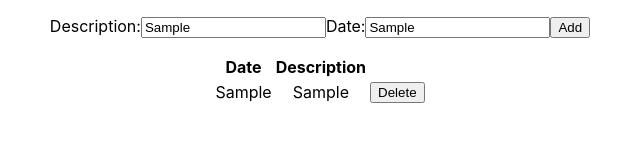
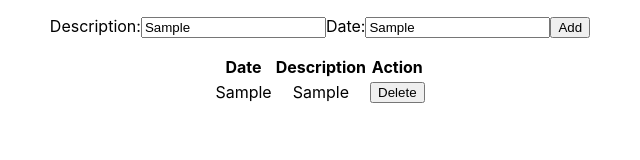
Before and after one commit to Shatteri/frontti, a React (Create React App) app: page / in a window 1280 px wide. Both pictures are taken after typing "Sample", "Sample" into the empty fields and a click on the button "Add". Shown: the top 160 px of the page, without its empty margins (320-960 px from the left). Built offline with nearby package versions, Linux system fonts and the light colour scheme.

Commit message:
komponenttien pilkkominen

```diff
--- a/src/TodoList.js
+++ b/src/TodoList.js
@@ -1,5 +1,6 @@
 import React, { useState } from 'react';
 import './App.css';
+import TodoTable from './TodoTable';
 
 function App() {
   const [desc, setDesc] = useState('');
@@ -34,25 +35,7 @@ function App() {
           <button type="submit">Add</button>
         </p>
       </form>
-      <table>
-        <thead>
-          <tr>
-            <th>Date</th>
-            <th>Description</th>
-          </tr>
-        </thead>
-        <tbody>
-          {todos.map((todo, index) => (
-            <tr key={index}>
-              <td>{todo.split(" ")[0]}</td>
-              <td>{todo.split(" ")[1]}</td>
-              <td>
-                <button onClick={() => deleteTodo(index)}>Delete</button>
-              </td>
-            </tr>
-          ))}
-        </tbody>
-      </table>
+      <TodoTable todos={todos} deleteTodo={deleteTodo} />
     </div>
   );
 }
--- /dev/null
+++ b/src/TodoTable.js
@@ -0,0 +1,28 @@
+import React from 'react';
+
+function TodoTable({ todos, deleteTodo }) {
+  return (
+    <table>
+      <thead>
+        <tr>
+          <th>Date</th>
+          <th>Description</th>
+          <th>Action</th>
+        </tr>
+      </thead>
+      <tbody>
+        {todos.map((todo, index) => (
+          <tr key={index}>
+            <td>{todo.split(" ")[0]}</td>
+            <td>{todo.split(" ")[1]}</td>
+            <td>
+              <button onClick={() => deleteTodo(index)}>Delete</button>
+            </td>
+          </tr>
+        ))}
+      </tbody>
+    </table>
+  );
+}
+
+export default TodoTable;
```
